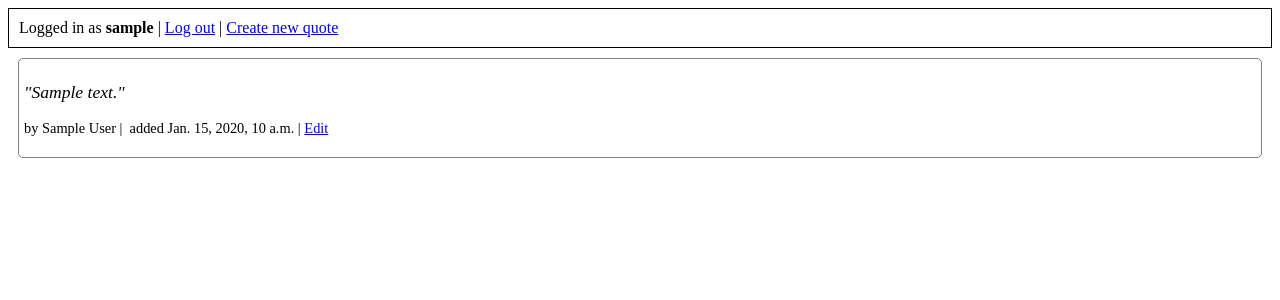
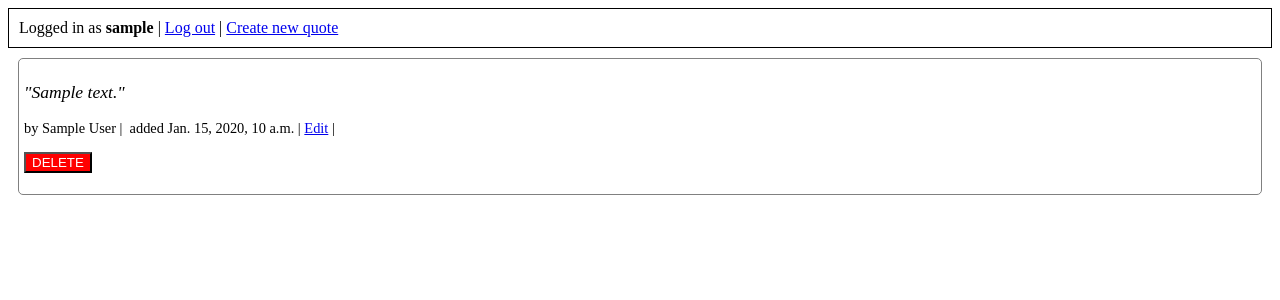
Before and after one commit to xlcteam/quotator, a Django app: page /quotes/ in a window 1280 px wide. Shown: the top 300 px of the page. Run offline with Django 3.2, Linux system fonts and the light colour scheme; a user stored in the database is signed in; tables that the repository leaves empty hold one stand-in row (values such as "Sample post").

Commit message:
delete quotes
Signed-off-by: Adrian Matejov <a.matejov@centrum.sk>

```diff
--- a/quotes/templates/quotes/quotes_home.html
+++ b/quotes/templates/quotes/quotes_home.html
@@ -6,7 +6,13 @@
             <p class="quote-text">"{{ quote.text }}"</p>
             <p class="quote-author">by {{ quote.author }} |
             added {{ quote.created_date }} |
-            <a href="{% url 'quote_edit' quote.id %}">Edit</a></p>
+            <a href="{% url 'quote_edit' quote.id %}">Edit</a> |
+            <form method="POST" action="{% url 'quote_delete' quote.id %}">
+              {% csrf_token %}
+              <input type="submit" value="DELETE"
+                style="background-color: red; color: white;">
+            </form>
+            </p>
         </div>
     {% endfor %}
 {% endblock %}
--- a/quotes/urls.py
+++ b/quotes/urls.py
@@ -25,4 +25,7 @@ urlpatterns = [
     url(r'^add$', login_required(views.quote_create), name='quote_create'),
     url(r'^edit/(?P<quote_id>[0-9]+)$', login_required(views.quote_edit),
         name='quote_edit'),
+    url(r'^delete/(?P<quote_id>[0-9]+)$', login_required(views.quote_delete),
+        name='quote_delete'),
+
 ]
--- a/quotes/views.py
+++ b/quotes/views.py
@@ -5,7 +5,7 @@ from django.shortcuts import (render, HttpResponseRedirect, get_object_or_404,
 from django.template import RequestContext
 from django.core.urlresolvers import reverse
 from django.http import Http404
-from django.views.generic.edit import CreateView, UpdateView
+from django.views.generic.edit import CreateView, UpdateView, DeleteView
 from django.contrib.auth.models import User
 
 from .models import Quote
@@ -49,5 +49,15 @@ class QuoteEdit(UpdateView):
         return reverse('quotes_home')
 
 
+class QuoteDelete(DeleteView):
+
+    def get_object(self, queryset=None):
+        return self.request.user.quote_set.get(pk=self.kwargs['quote_id'])
+
+    def get_success_url(self):
+        return reverse('quotes_home')
+
+
 quote_create = QuoteCreate.as_view()
 quote_edit = QuoteEdit.as_view()
+quote_delete = QuoteDelete.as_view()
```
